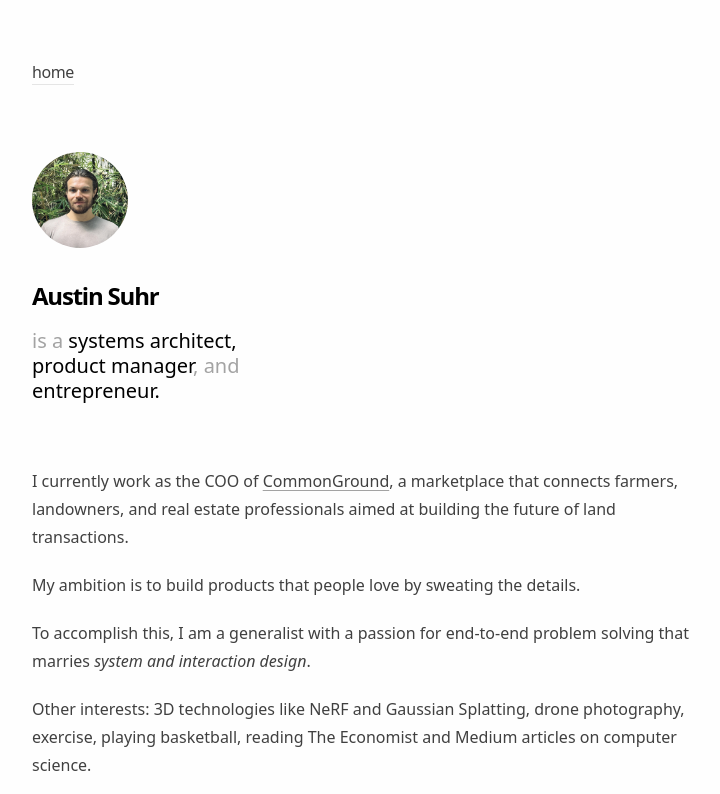
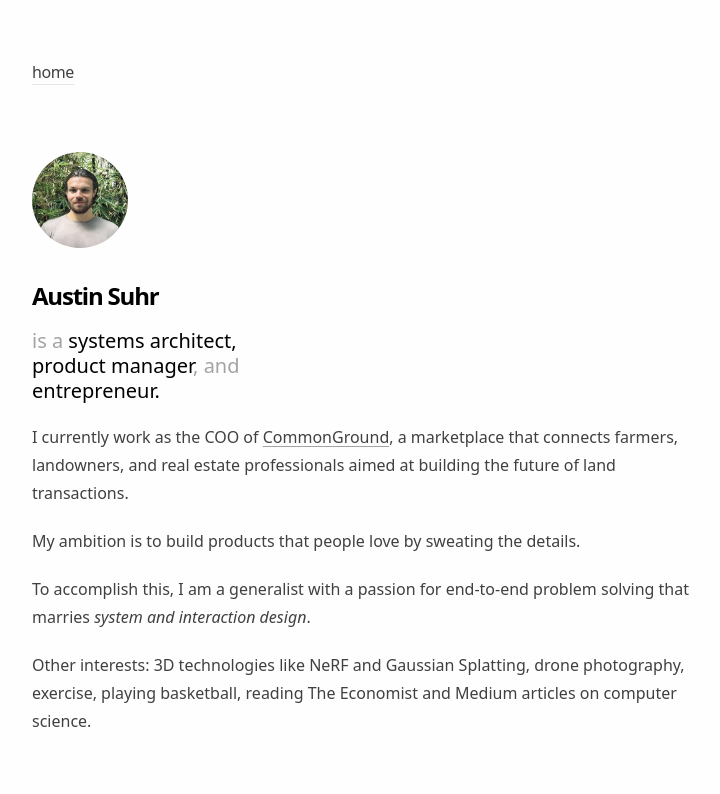
Before and after one commit to AustinJ712/austin-portfolio5, a Next.js app: page / in a window 1280 px wide. Shown: the top 794 px of the page, without its empty margins (272-992 px from the left). Built offline with nearby package versions, Linux system fonts and the light colour scheme.

Commit message:
Added margin to footer bottom

```diff
--- a/app/footer.css
+++ b/app/footer.css
@@ -20,4 +20,6 @@
 }
 
 
-/* ... other styles ... */
+.layout-md {
+  margin-bottom: 16px;
+}
```
